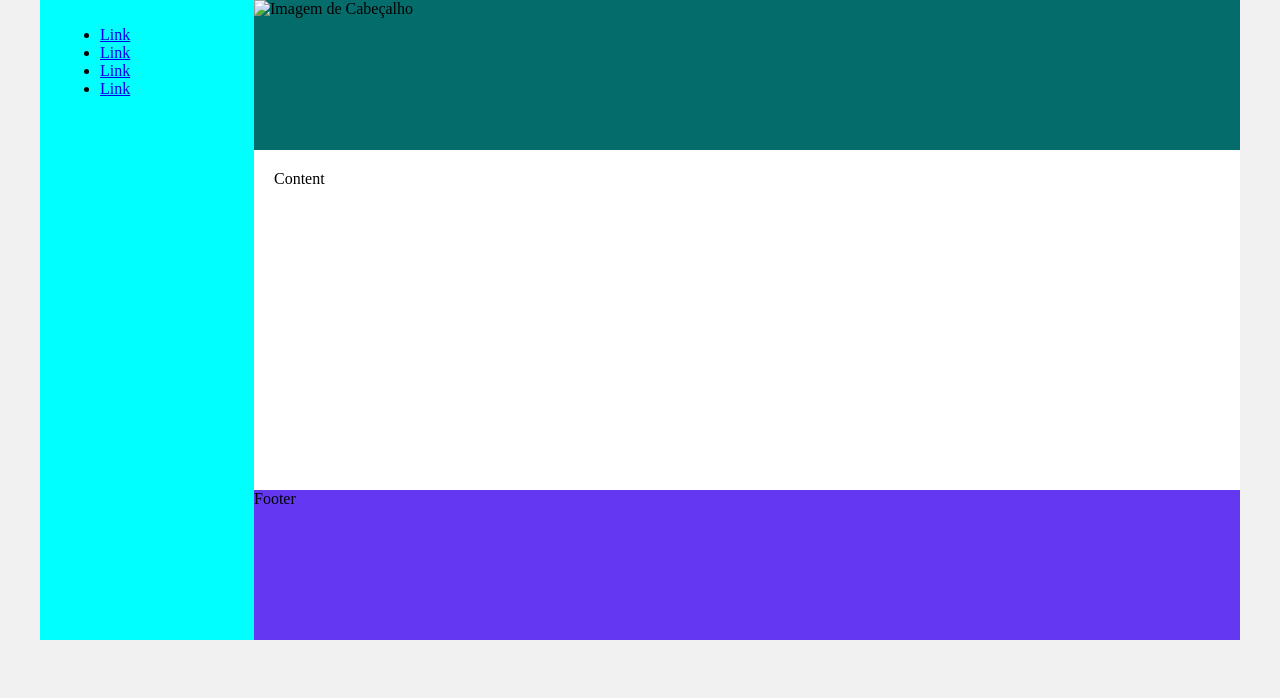
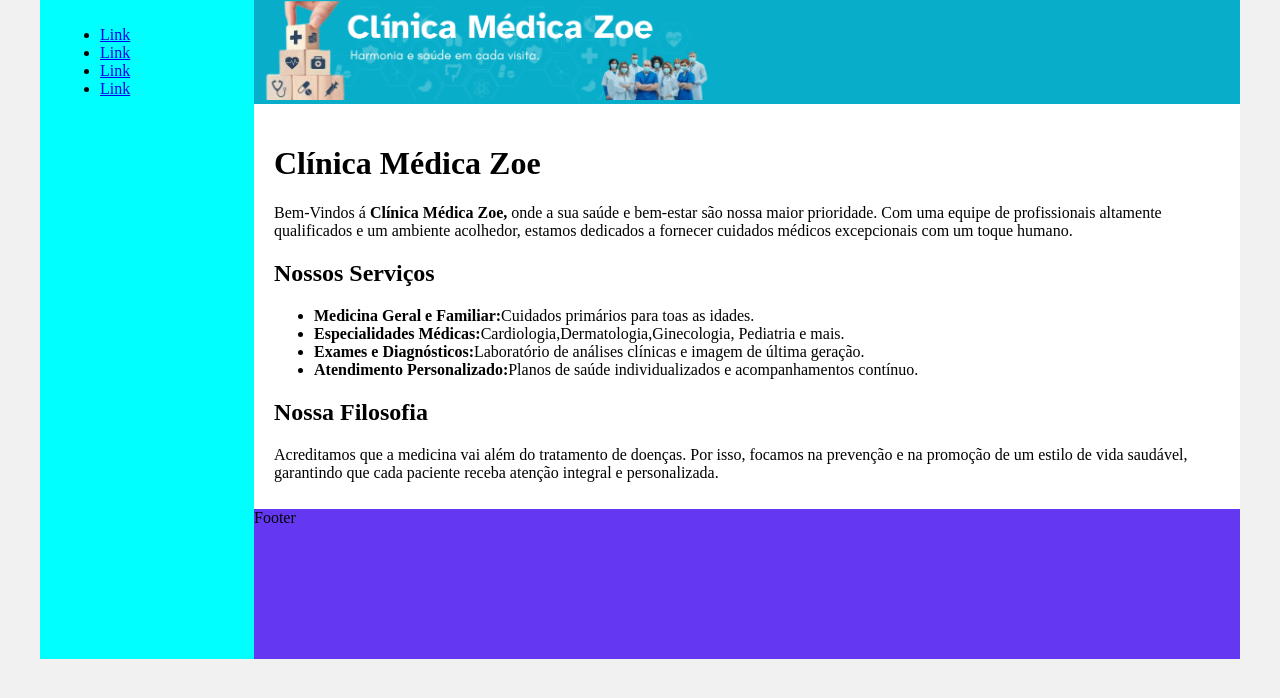
Before and after one commit to devCarlosrodrigues91/Introdu-oemHTML_DIO, a plain HTML site: page Desafio 2, Site completo/Principal.html in a window 1280 px wide. Drawn offline with Linux system fonts and the light colour scheme.

Commit message:
primeiros passos2

```diff
--- a/Desafio 2, Site completo/Principal.html
+++ b/Desafio 2, Site completo/Principal.html
@@ -21,14 +21,34 @@
 
         <div class="main">
             <div class="header">
-                <img src="header1.jpg" alt="Imagem de Cabeçalho">
+                <img src="imgs/header1.png" alt="Imagem de Cabeçalho">
                 <!-- Aqui vai o seu header -->
             </div>
 
             <div class="content">
-                Content
+                <h1>Clínica Médica Zoe</h1>
+                <p>
+                    Bem-Vindos á <strong>Clínica Médica Zoe,</strong> onde a sua saúde e bem-estar são nossa maior prioridade. Com uma equipe de profissionais altamente qualificados e um ambiente acolhedor, estamos dedicados a fornecer cuidados médicos excepcionais com um toque humano.
+                </p>
+                <h2>Nossos Serviços</h2>
+                <p>
+                    <ul>
+                        <li><strong>Medicina Geral e Familiar:</strong>Cuidados primários para toas as idades.</li>
+                        <li><strong>Especialidades Médicas:</strong>Cardiologia,Dermatologia,Ginecologia, Pediatria e mais.</li>
+                        <li><strong>Exames e Diagnósticos:</strong>Laboratório de análises clínicas e imagem de última geração.</li>
+                        <li><strong>Atendimento Personalizado:</strong>Planos de saúde individualizados e acompanhamentos contínuo.</li>
+                    </ul>
+                    <h2>Nossa Filosofia</h2>
+                    <p>
+                        Acreditamos que a medicina vai além do tratamento de doenças. Por isso, focamos na prevenção e na promoção de um estilo de vida saudável, garantindo que cada paciente receba atenção integral e personalizada.
+                    </p>
+                </p>
+
                 <!-- Aqui vai o seu conteúdo -->
             </div>
+           <!--<div class="content2">
+                <p>Lorem ipsum dolor, sit amet consectetur adipisicing elit. Explicabo at totam voluptas! Eaque optio aliquam, quis et, harum iste sunt repudiandae reiciendis neque atque consectetur architecto ab voluptatem possimus illo.</p>
+            </div>**/-->
 
             <div class="footer">
                 Footer
--- a/Desafio 2, Site completo/base.css
+++ b/Desafio 2, Site completo/base.css
@@ -1,3 +1,7 @@
+img {
+    margin: auto;
+    height: 100px;
+}
 html, body {
     margin: 0;
 }
@@ -6,7 +10,6 @@ body {
     display: flex;
     justify-content: center;
 }
-
 .wrapper {
     width: 1200px;
     display: flex;
@@ -24,13 +27,26 @@ body {
     padding: 10px 20px 0px;
 }
 .header {
-    background-color: rgb(5, 108, 108);
-    min-height: 150px;
+   min-width:150px;
+   background-color: #08adca;
 }
 .content {
     background-color: white;
-    min-height: 300px;
+    min-height: 100px;
     padding: 20px;
+}
+.content p{
+
+    margin-top: 7px;
+    margin-bottom: 7px;
+}
+.content2{
+    position: relative;
+    bottom: 600px;
+    right:1px;
+    background-color: white;
+    padding-left: 20px;
+    width: 500px;
 }
 .footer {
     background-color: rgb(99, 56, 240);
```
Also changed, not shown: Desafio 2, Site completo/imgs/header1.jpg (deleted), Desafio 2, Site completo/imgs/header1.png (added).
